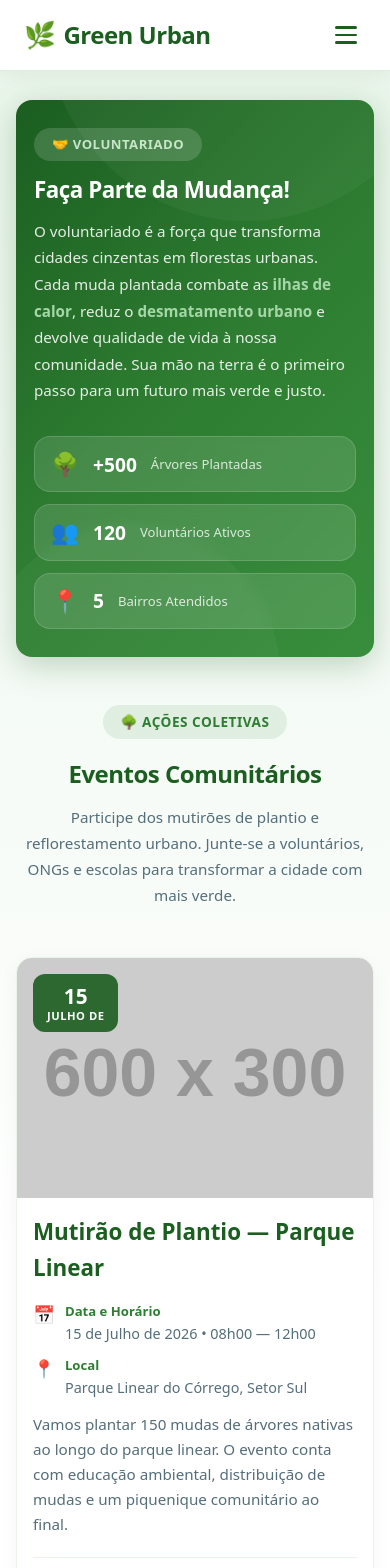
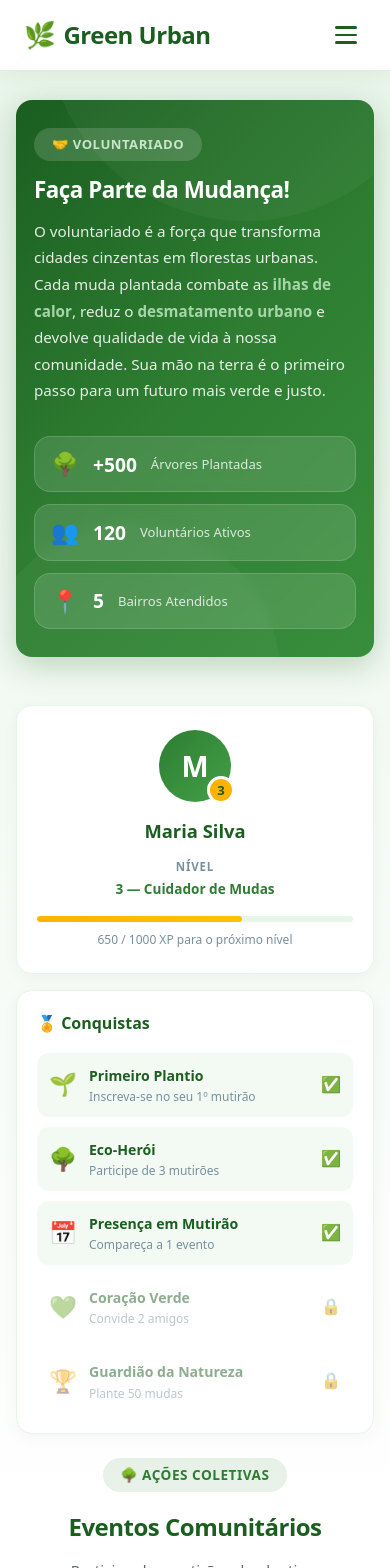
Before and after one commit to JoaopedroHZN/Green-urban, a React (Vite) app: page /eventos in a window 390 px wide. Shown: the top 1568 px of the page. Built offline with nearby package versions, Linux system fonts and the light colour scheme.

Commit message:
Perfil na pagina de Eventos

```diff
--- a/src/pages/Eventos.css
+++ b/src/pages/Eventos.css
@@ -379,6 +379,209 @@
   line-height: 1.3;
 }
 
+/* ===== Layout duas colunas (Sidebar + Conteúdo) ===== */
+.eventos-layout-duas-colunas {
+  display: grid;
+  grid-template-columns: 300px 1fr;
+  gap: 32px;
+  align-items: start;
+}
+
+/* ===== Sidebar — Perfil & Conquistas ===== */
+.sidebar-conquistas {
+  display: flex;
+  flex-direction: column;
+  gap: 20px;
+  position: sticky;
+  top: 100px;
+}
+
+/* ===== Card de Perfil ===== */
+.perfil-voluntario-card {
+  background: #ffffff;
+  border-radius: 16px;
+  border: 1px solid #e8f5e9;
+  box-shadow: 0 4px 16px rgba(0, 0, 0, 0.04);
+  padding: 28px 24px;
+  display: flex;
+  flex-direction: column;
+  align-items: center;
+  text-align: center;
+}
+
+.perfil-avatar {
+  position: relative;
+  width: 72px;
+  height: 72px;
+  border-radius: 50%;
+  background: linear-gradient(135deg, #2e7d32, #43a047);
+  display: flex;
+  align-items: center;
+  justify-content: center;
+  margin-bottom: 14px;
+}
+
+.perfil-avatar-inicial {
+  font-size: 1.8rem;
+  font-weight: 700;
+  color: #ffffff;
+  line-height: 1;
+}
+
+.perfil-level-badge {
+  position: absolute;
+  bottom: -2px;
+  right: -4px;
+  width: 28px;
+  height: 28px;
+  border-radius: 50%;
+  background: #ffb300;
+  color: #1b5e20;
+  font-size: 0.82rem;
+  font-weight: 800;
+  display: flex;
+  align-items: center;
+  justify-content: center;
+  border: 3px solid #ffffff;
+  line-height: 1;
+}
+
+.perfil-nome {
+  font-size: 1.15rem;
+  font-weight: 700;
+  color: #1b5e20;
+  margin: 0 0 12px;
+}
+
+.perfil-nivel {
+  display: flex;
+  flex-direction: column;
+  gap: 2px;
+  margin-bottom: 16px;
+}
+
+.perfil-nivel-label {
+  font-size: 0.72rem;
+  text-transform: uppercase;
+  letter-spacing: 0.8px;
+  color: #78909c;
+  font-weight: 600;
+}
+
+.perfil-nivel-valor {
+  font-size: 0.95rem;
+  font-weight: 700;
+  color: #2e7d32;
+}
+
+.perfil-xp-bar {
+  width: 100%;
+  height: 6px;
+  background: #e8f5e9;
+  border-radius: 4px;
+  overflow: hidden;
+  margin-bottom: 8px;
+}
+
+.perfil-xp-fill {
+  height: 100%;
+  background: linear-gradient(90deg, #ffb300, #ffc107);
+  border-radius: 4px;
+  transition: width 0.6s ease;
+}
+
+.perfil-xp-text {
+  font-size: 0.75rem;
+  color: #78909c;
+  font-weight: 500;
+}
+
+/* ===== Card de Conquistas ===== */
+.conquistas-card {
+  background: #ffffff;
+  border-radius: 16px;
+  border: 1px solid #e8f5e9;
+  box-shadow: 0 4px 16px rgba(0, 0, 0, 0.04);
+  padding: 24px;
+}
+
+.conquistas-titulo {
+  font-size: 1rem;
+  font-weight: 700;
+  color: #1b5e20;
+  margin: 0 0 16px;
+}
+
+.conquistas-lista {
+  list-style: none;
+  padding: 0;
+  margin: 0;
+  display: flex;
+  flex-direction: column;
+  gap: 10px;
+}
+
+.conquista-item {
+  display: flex;
+  align-items: center;
+  gap: 12px;
+  padding: 12px;
+  border-radius: 12px;
+  background: rgba(232, 245, 233, 0.5);
+  transition: all 0.25s ease;
+}
+
+.conquista-item:hover {
+  background: rgba(232, 245, 233, 0.9);
+  transform: translateX(4px);
+}
+
+.conquista-bloqueada {
+  opacity: 0.5;
+  background: transparent;
+}
+
+.conquista-bloqueada:hover {
+  background: rgba(200, 200, 200, 0.1);
+  transform: none;
+  opacity: 0.6;
+}
+
+.conquista-icone {
+  font-size: 1.4rem;
+  line-height: 1;
+  flex-shrink: 0;
+}
+
+.conquista-info {
+  flex: 1;
+  display: flex;
+  flex-direction: column;
+  gap: 2px;
+}
+
+.conquista-nome {
+  font-size: 0.88rem;
+  font-weight: 700;
+  color: #1b5e20;
+}
+
+.conquista-desc {
+  font-size: 0.75rem;
+  color: #78909c;
+  line-height: 1.3;
+}
+
+.conquista-status {
+  font-size: 1rem;
+  flex-shrink: 0;
+}
+
+/* ===== Conteúdo principal ===== */
+.eventos-conteudo-principal {
+  min-width: 0;
+}
+
 /* ===== Responsive ===== */
 @media (max-width: 1024px) {
   .painel-voluntario-content {
@@ -394,6 +597,12 @@
   .painel-estatisticas {
     width: 100%;
     justify-content: center;
+  }
+
+  /* Sidebar responsiva 1024px */
+  .eventos-layout-duas-colunas {
+    grid-template-columns: 260px 1fr;
+    gap: 24px;
   }
 }
 
@@ -431,6 +640,30 @@
   .btn-voluntario {
     width: 100%;
     justify-content: center;
+  }
+
+  /* Layout duas colunas → single column 768px */
+  .eventos-layout-duas-colunas {
+    grid-template-columns: 1fr;
+  }
+
+  .sidebar-conquistas {
+    position: static;
+    display: grid;
+    grid-template-columns: 1fr 1fr;
+    gap: 16px;
+  }
+
+  .perfil-voluntario-card {
+    padding: 24px 20px;
+  }
+
+  .perfil-nivel-valor {
+    font-size: 0.85rem;
+  }
+
+  .conquistas-card {
+    padding: 20px;
   }
 
   /* Painel responsivo 768px */
@@ -513,4 +746,9 @@
   .stat-rotulo {
     font-size: 0.82rem;
   }
+
+  /* Sidebar 480px */
+  .sidebar-conquistas {
+    grid-template-columns: 1fr;
+  }
 }
--- a/src/pages/Eventos.jsx
+++ b/src/pages/Eventos.jsx
@@ -1,4 +1,4 @@
-import { useState } from 'react';
+import { useState, useEffect } from 'react';
 import './Eventos.css';
 
 const eventos = [
@@ -38,6 +38,14 @@ const eventos = [
     voluntariosInscritos: 45,
     vagas: 80,
   },
+];
+
+const conquistasLista = [
+  { icone: '🌱', titulo: 'Primeiro Plantio', descricao: 'Inscreva-se no seu 1º mutirão', desbloqueada: true },
+  { icone: '🌳', titulo: 'Eco-Herói', descricao: 'Participe de 3 mutirões', desbloqueada: true },
+  { icone: '📅', titulo: 'Presença em Mutirão', descricao: 'Compareça a 1 evento', desbloqueada: true },
+  { icone: '💚', titulo: 'Coração Verde', descricao: 'Convide 2 amigos', desbloqueada: false },
+  { icone: '🏆', titulo: 'Guardião da Natureza', descricao: 'Plante 50 mudas', desbloqueada: false },
 ];
 
 const Eventos = () => {
@@ -87,6 +95,52 @@ const Eventos = () => {
           </div>
         </div>
 
+        {/* ===== Layout Principal: Sidebar + Conteúdo ===== */}
+        <div className="eventos-layout-duas-colunas">
+          {/* ===== Sidebar — Perfil & Conquistas ===== */}
+          <aside className="sidebar-conquistas">
+            {/* Perfil do Voluntário */}
+            <div className="perfil-voluntario-card">
+              <div className="perfil-avatar">
+                <span className="perfil-avatar-inicial">M</span>
+                <span className="perfil-level-badge">3</span>
+              </div>
+              <h3 className="perfil-nome">Maria Silva</h3>
+              <div className="perfil-nivel">
+                <span className="perfil-nivel-label">Nível</span>
+                <strong className="perfil-nivel-valor">3 — Cuidador de Mudas</strong>
+              </div>
+              <div className="perfil-xp-bar">
+                <div className="perfil-xp-fill" style={{ width: '65%' }} />
+              </div>
+              <span className="perfil-xp-text">650 / 1000 XP para o próximo nível</span>
+            </div>
+
+            {/* Conquistas / Medalhas */}
+            <div className="conquistas-card">
+              <h4 className="conquistas-titulo">🏅 Conquistas</h4>
+              <ul className="conquistas-lista">
+                {conquistasLista.map((c, i) => (
+                  <li
+                    key={i}
+                    className={`conquista-item ${c.desbloqueada ? '' : 'conquista-bloqueada'}`}
+                  >
+                    <span className="conquista-icone">{c.icone}</span>
+                    <div className="conquista-info">
+                      <strong className="conquista-nome">{c.titulo}</strong>
+                      <span className="conquista-desc">{c.descricao}</span>
+                    </div>
+                    <span className="conquista-status">
+                      {c.desbloqueada ? '✅' : '🔒'}
+                    </span>
+                  </li>
+                ))}
+              </ul>
+            </div>
+          </aside>
+
+          {/* ===== Conteúdo principal ===== */}
+          <div className="eventos-conteudo-principal">
             {/* Cabeçalho */}
             <div className="eventos-header">
               <span className="eventos-badge">🌳 Ações Coletivas</span>
@@ -178,6 +232,8 @@ const Eventos = () => {
               ))}
             </div>
           </div>
+        </div>
+      </div>
     </section>
   );
 };
```
Lines whose indentation alone changed are shown as unchanged.
